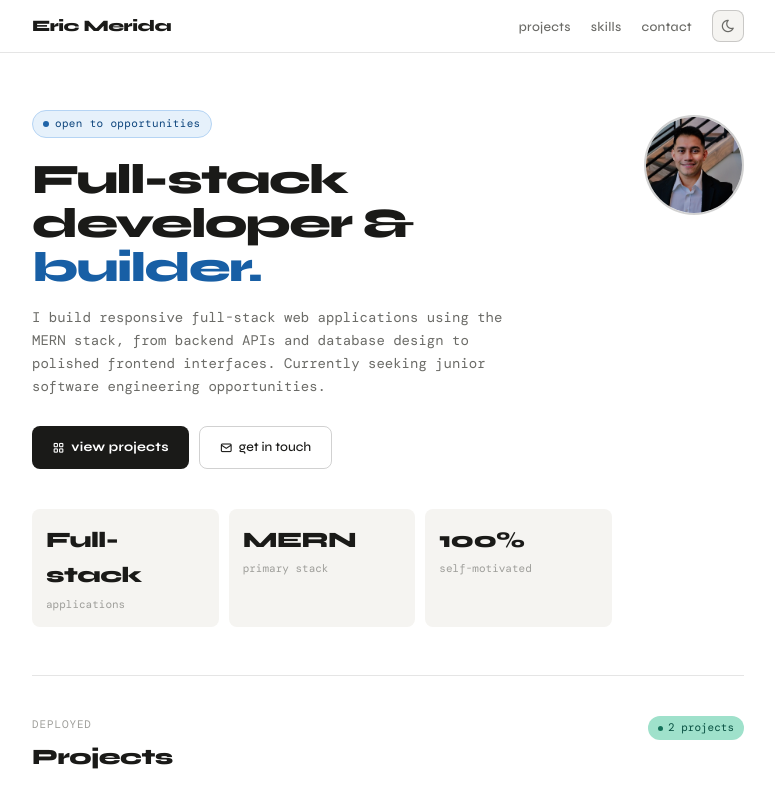
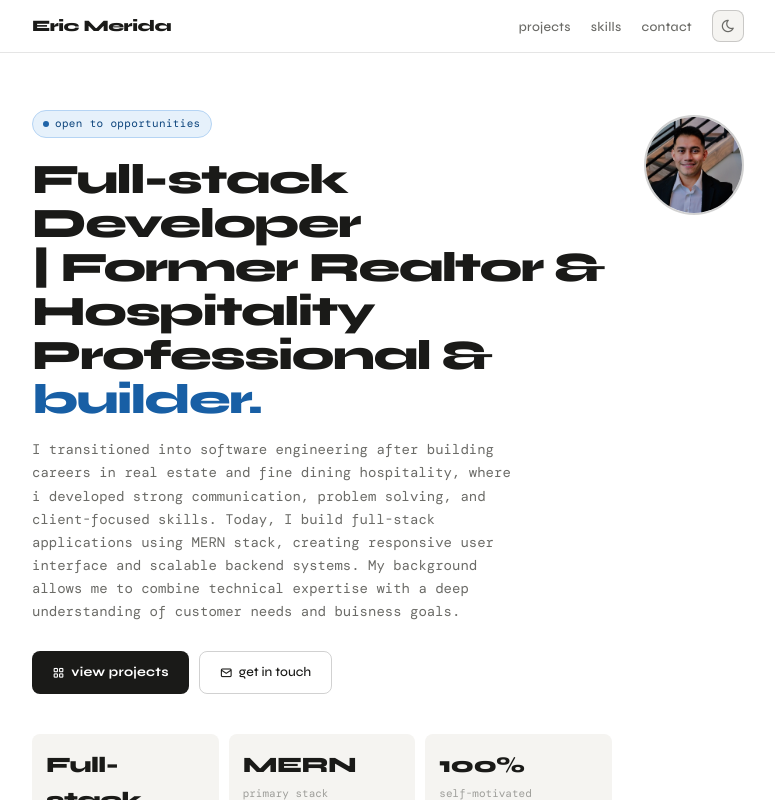
Before and after one commit to EricMerida/Portfolio, a React (Vite) app: page / in a window 1280 px wide. Shown: the top 800 px of the page, without its empty margins (252-1027 px from the left). Built offline with nearby package versions, Linux system fonts and the light colour scheme; the HTML template or start-up script is replaced by a standard one; a web font is replaced by a local one.

Commit message:
Update Hero.jsx

```diff
--- a/src/components/Hero.jsx
+++ b/src/components/Hero.jsx
@@ -18,15 +18,18 @@ export default function Hero() {
           </div>
 
           <h1 className={styles.headline}>
-            Full-stack<br />
-            developer &amp;<br />
+            Full-stack Developer<br />
+            | Former Realtor & Hospitality Professional &amp;<br />
             <em className={styles.accent}>builder.</em>
           </h1>
 
           <p className={styles.sub}>
-            I build responsive full-stack web applications using the MERN stack,
-            from backend APIs and database design to polished frontend interfaces.
-            Currently seeking junior software engineering opportunities.
+            I transitioned into software engineering after building careers in real estate
+            and fine dining hospitality, where i developed strong communication, problem solving,
+            and client-focused skills. Today, I build full-stack applications using MERN stack,
+            creating responsive user interface and scalable backend systems. My background
+            allows me to combine technical expertise with a deep understanding of customer needs
+            and buisness goals.
           </p>
 
           <div className={styles.actions}>
```
